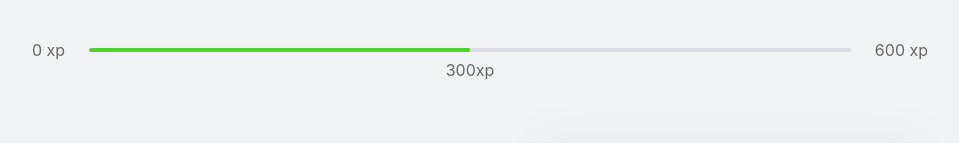
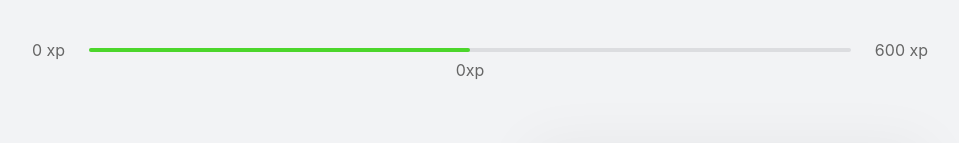
Before and after one commit to romeiro-bru/stretch-break-next, a Next.js app: page / in a window 1280 px wide. Shown: the top 143 px of the page, without its empty margins (160-1119 px from the left). Built offline with nearby package versions, Linux system fonts and the light colour scheme.

Commit message:
Import useContext, use xp from json

```diff
--- a/src/components/ExperienceBar.tsx
+++ b/src/components/ExperienceBar.tsx
@@ -1,6 +1,10 @@
+import { useContext } from 'react';
+import { ChallengesContext } from '../contexts/ChallengesContext';
 import styles from '../styles/components/ExperienceBar.module.css'
 
 export function ExperienceBar() {
+    const { currentExperience } = useContext(ChallengesContext)
+
     return (
         <header className={styles.experienceBar}>
             <span>0 xp</span>
@@ -8,7 +12,7 @@ export function ExperienceBar() {
                 <div style={{ width: '50%' }}  />
 
                 <span className={styles.currentExperience} style={{ left: '50%' }}>
-                    300xp
+                    {currentExperience}xp
                 </span>
             </div>
             <span>600 xp</span>
```
